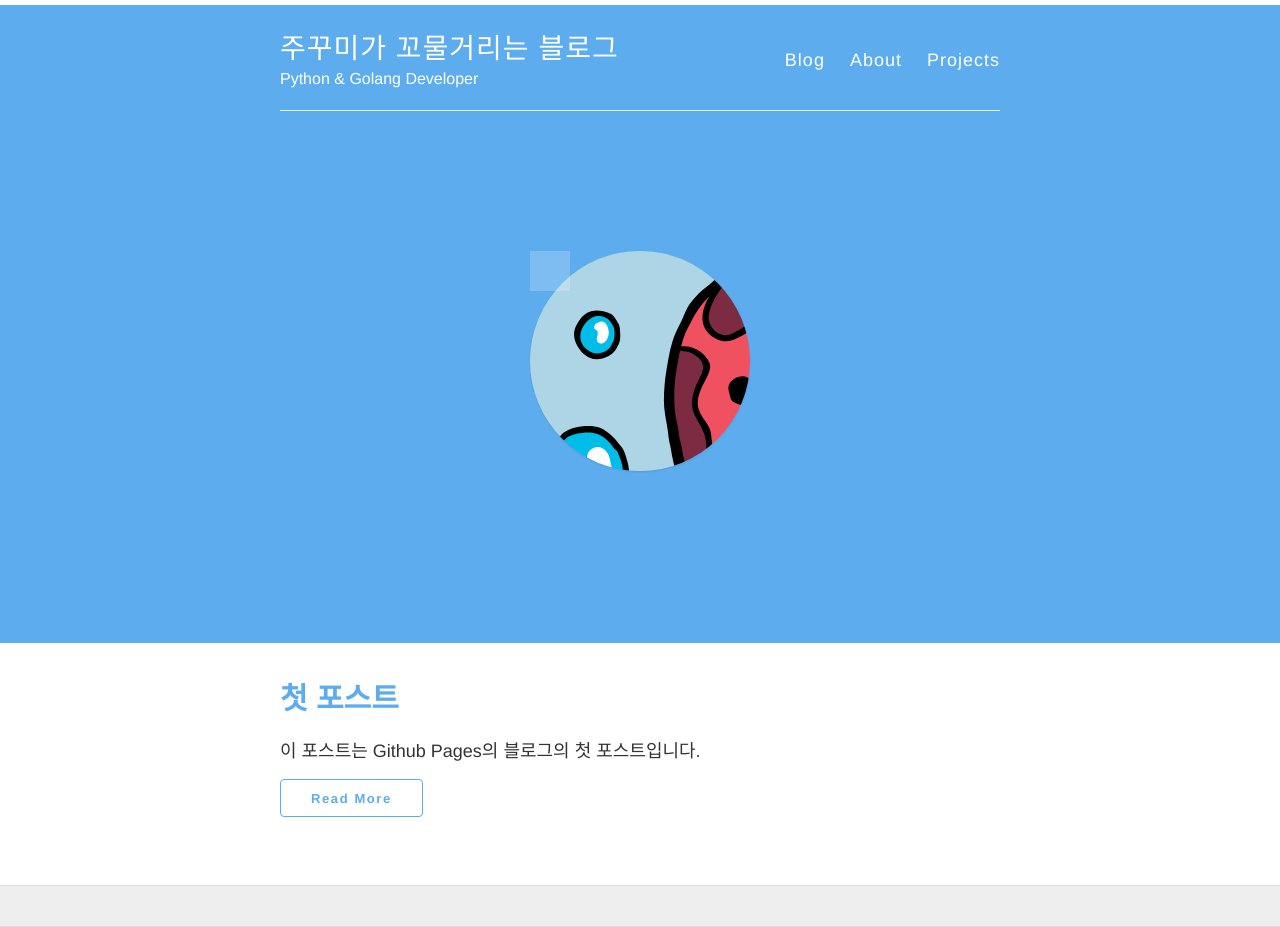
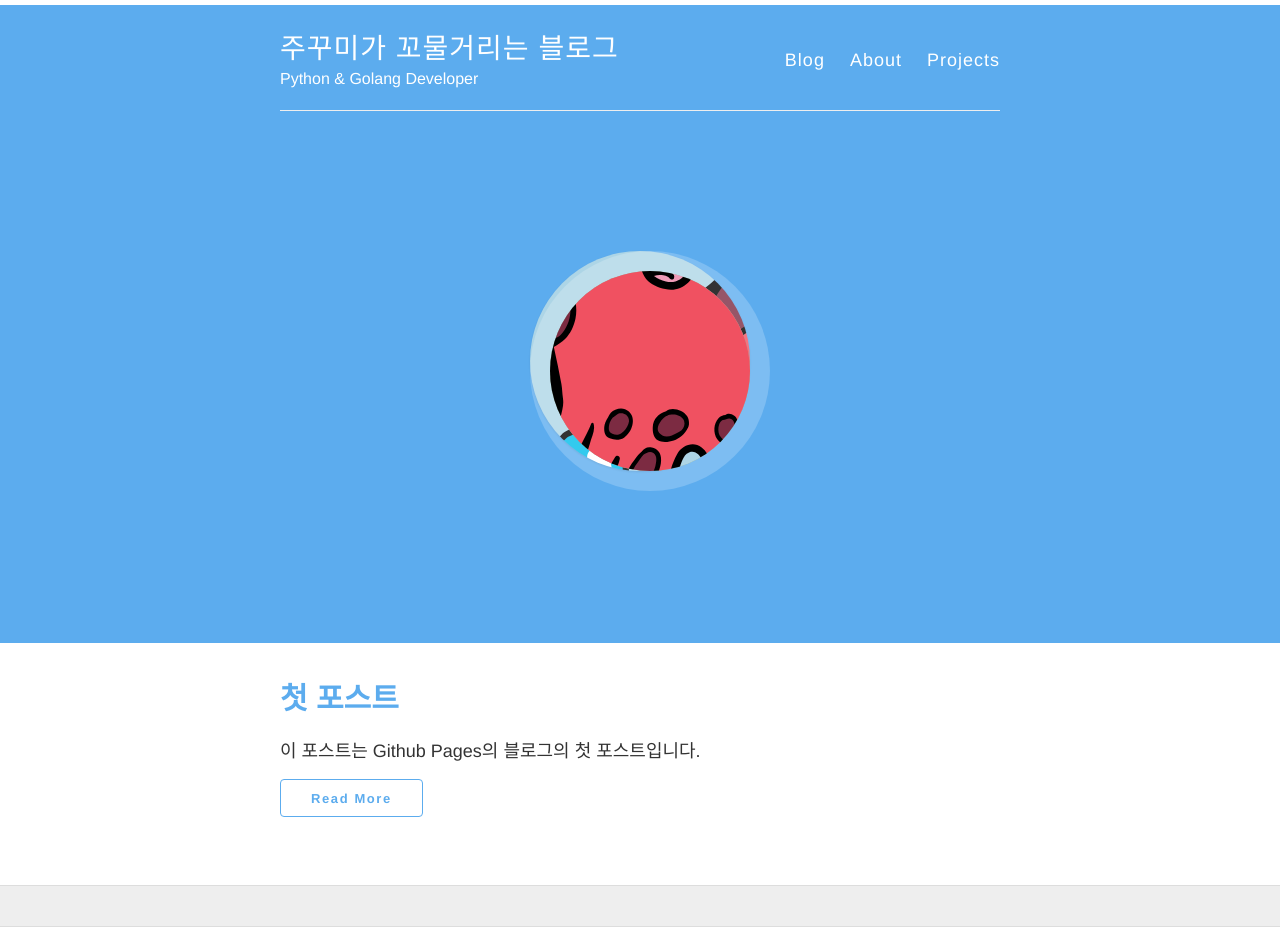
Before and after one commit to joshua1b/joshua1b.github.io, a Jekyll site: the page built from index.html, in a window 1280 px wide. Built offline with Jekyll 4.4.1, drawn with Linux system fonts in a browser that asks for light colours; nearby versions of some CDN libraries.

Commit message:
fixed problem.

```diff
--- a/_sass/_jekyll-mono.scss
+++ b/_sass/_jekyll-mono.scss
@@ -190,8 +190,8 @@
 .ch-info-wrap,
 .ch-info{
 	position: absolute;
-	width: 200;
-	height: 200;
+	width: 200px;
+	height: 200px;
 	border-radius: 50%;
 }
 
```
